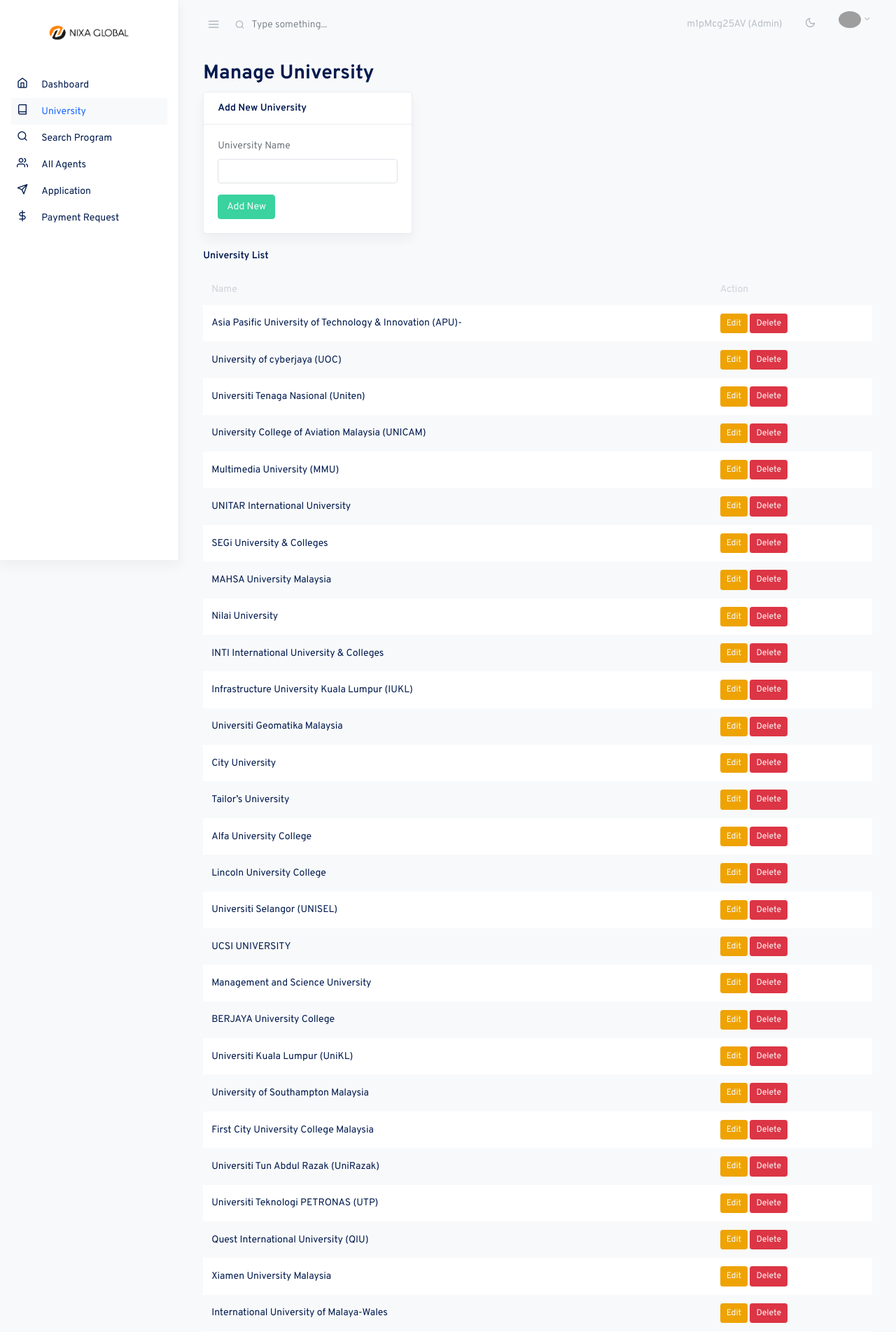
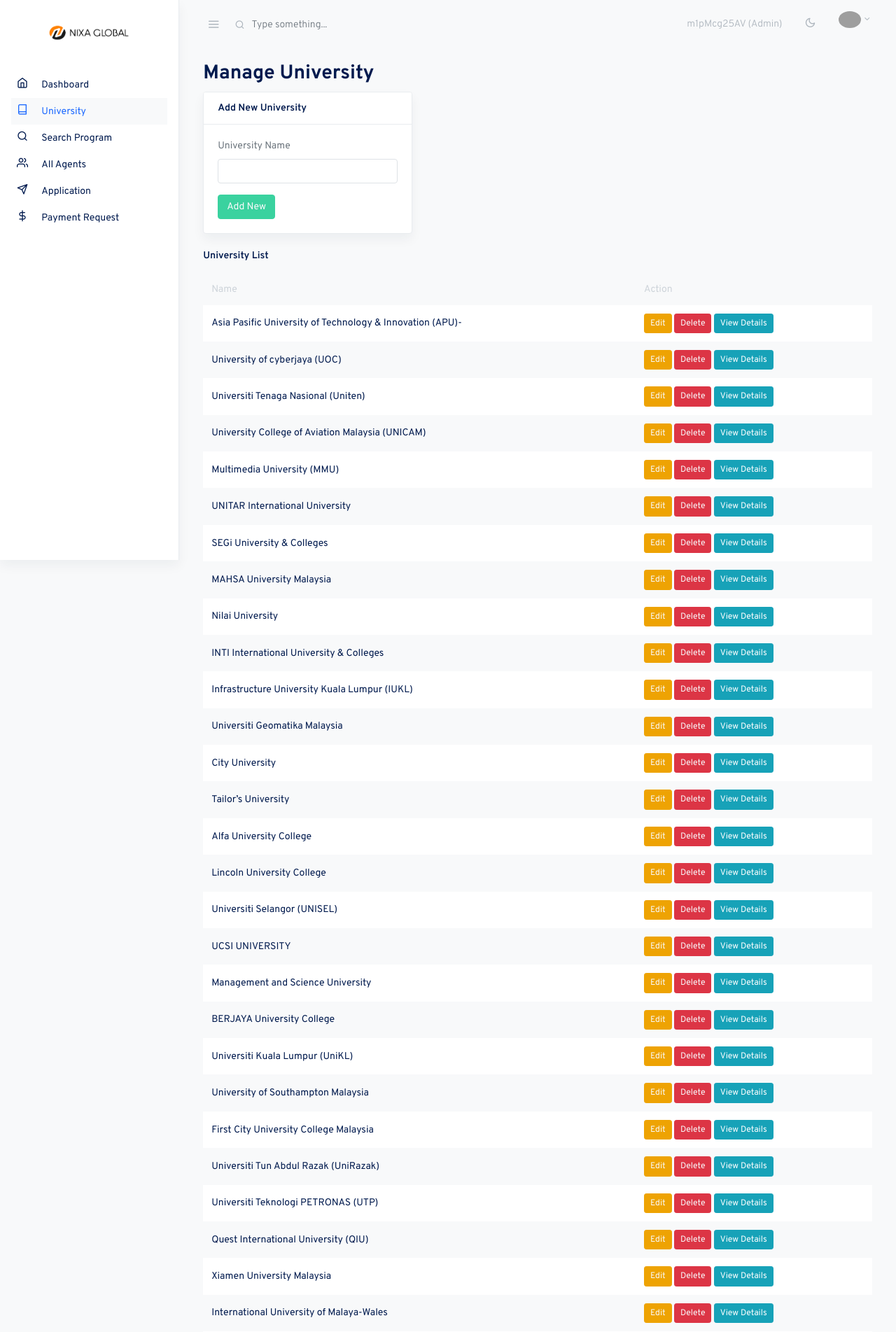
Before and after one commit to Rifat977/nixaglobal, a Django app: page /university/ in a window 1280 px wide. Shown: the top 1903 px of the page at 70% size. Run offline with Django 4.2, Linux system fonts and the light colour scheme; a user stored in the database is signed in; data comes from the database, SQL or seed files in the repository; both versions use the stored data as it was after the commit; some libraries are stand-ins or nearby versions; some web fonts are replaced; grey boxes are pictures that could not be loaded.

Commit message:
university details for admin

```diff
--- a/templates/portal/assets/sidebar.html
+++ b/templates/portal/assets/sidebar.html
@@ -13,14 +13,14 @@
             {% url 'core:dashboard' as dashboard_url %}
             <li class="nav-item {% if request.path == dashboard_url %}bg-light{% endif %}">
                 <a href="{% url 'core:dashboard' %}" class="nav-link">
-                    <i class="fe fe-home fe-16"></i>
+                    <i class="fe fe-home fe-16 {% if request.path == dashboard_url %}text-primary{% endif %}"></i>
                     <span class="ml-3 item-text {% if request.path == dashboard_url %}text-primary{% endif %}">Dashboard</span><span class="sr-only">(current)</span>
                 </a>
             </li>
             {% url 'core:university' as university_url %}
             <li class="nav-item {% if request.path == university_url %}bg-light{% endif %}">
                 <a href="{% url 'core:university' %}" class="nav-link">
-                    <i class="fe fe-book fe-16"></i>
+                    <i class="fe fe-book fe-16 {% if request.path == university_url %}text-primary{% endif %}"></i>
                     <span class="ml-3 item-text {% if request.path == university_url %}text-primary{% endif %}">University</span><span class="sr-only">(current)</span>
                 </a>
             </li>
@@ -28,7 +28,7 @@
             {% url 'core:search_program' as search_program_url %}
             <li class="nav-item {% if request.path == search_program_url %}bg-light{% endif %}">
                 <a href="{% url 'core:search_program' %}" class="nav-link">
-                    <i class="fe fe-search fe-16"></i>
+                    <i class="fe fe-search fe-16 {% if request.path == search_program_url %}text-primary{% endif %}"></i>
                     <span class="ml-3 item-text {% if request.path == search_program_url %}text-primary{% endif %}">Search Program</span><span class="sr-only">(current)</span>
                 </a>
             </li>
@@ -37,14 +37,14 @@
             {% url 'core:all_agent' as all_agent_url %}
             <li class="nav-item {% if request.path == all_agent_url %}bg-light{% endif %}">
                 <a href="{% url 'core:all_agent' %}" class="nav-link">
-                    <i class="fe fe-users fe-16"></i>
+                    <i class="fe fe-users fe-16 {% if request.path == all_agent_url %}text-primary{% endif %}"></i>
                     <span class="ml-3 item-text {% if request.path == all_agent_url %}text-primary{% endif %}">All Agents</span><span class="sr-only">(current)</span>
                 </a>
             </li>
             {% url 'core:admin_application' as admin_application %}
             <li class="nav-item dropdown {% if request.path == admin_application %}bg-light{% endif %}">
                 <a href="{% url 'core:admin_application' %}" class="nav-link">
-                    <i class="fe fe-send fe-16"></i>
+                    <i class="fe fe-send fe-16 {% if request.path == admin_application %}text-primary{% endif %}"></i>
                     <span class="ml-3 item-text {% if request.path == admin_application %}text-primary{% endif %}">Application</span><span class="sr-only">(current)</span>
                 </a>
             </li>
@@ -53,21 +53,21 @@
             {% url 'core:commission_tier' as commission_tier %}
             <li class="nav-item dropdown {% if request.path == commission_tier %}bg-light{% endif %}">
                 <a href="{% url 'core:commission_tier' %}" class="nav-link">
-                    <i class="fe fe-award fe-16"></i>
+                    <i class="fe fe-award fe-16 {% if request.path == commission_tier %}text-primary{% endif %}"></i>
                     <span class="ml-3 item-text {% if request.path == commission_tier %}text-primary{% endif %}">Commission Tier</span><span class="sr-only">(current)</span>
                 </a>
             </li>
             {% url 'core:application' as application %}
             <li class="nav-item dropdown {% if request.path == application %}bg-light{% endif %}">
                 <a href="{% url 'core:application' %}" class="nav-link">
-                    <i class="fe fe-send fe-16"></i>
+                    <i class="fe fe-send fe-16 {% if request.path == application %}text-primary{% endif %}"></i>
                     <span class="ml-3 item-text {% if request.path == application %}text-primary{% endif %}">Application</span><span class="sr-only">(current)</span>
                 </a>
             </li>
             {% url 'core:my_agents' as my_agents %}
             <li class="nav-item dropdown {% if request.path == my_agents %}bg-light{% endif %}">
                 <a href="{% url 'core:my_agents' %}" class="nav-link">
-                    <i class="fe fe-users fe-16"></i>
+                    <i class="fe fe-users fe-16 {% if request.path == my_agents %}text-primary{% endif %}"></i>
                     <span class="ml-3 item-text {% if request.path == my_agents %}text-primary{% endif %}">Manage Referrals</span><span class="sr-only">(current)</span>
                 </a>
             </li>
@@ -75,7 +75,7 @@
             {% url 'core:payment_request' as payment_request %}
             <li class="nav-item dropdown {% if request.path == payment_request %}bg-light{% endif %}">
                 <a href="{% url 'core:payment_request' %}" class="nav-link">
-                    <i class="fe  fe-dollar-sign fe-16"></i>
+                    <i class="fe  fe-dollar-sign fe-16 {% if request.path == payment_request %}text-primary{% endif %}"></i>
                     <span class="ml-3 item-text {% if request.path == payment_request %}text-primary{% endif %}">Payment Request</span><span class="sr-only">(current)</span>
                 </a>
             </li>
--- a/templates/portal/university.html
+++ b/templates/portal/university.html
@@ -51,6 +51,7 @@
               <div>
                 <button type="button" data-toggle="modal" data-target="#verticalModal_{{forloop.counter}}" class="btn btn-sm btn-warning text-light">Edit</button>
                 <button type="button" data-toggle="modal" data-target="#deleteModal_{{forloop.counter}}" class="btn btn-sm btn-danger text-light">Delete</button>
+                <a href="{% url 'core:university_details' item.id %}"><button class="btn btn-info btn-sm">View Details</button></a>
               </div>
             </td>
           </tr>
```
Also changed, not shown: db.sqlite3.
